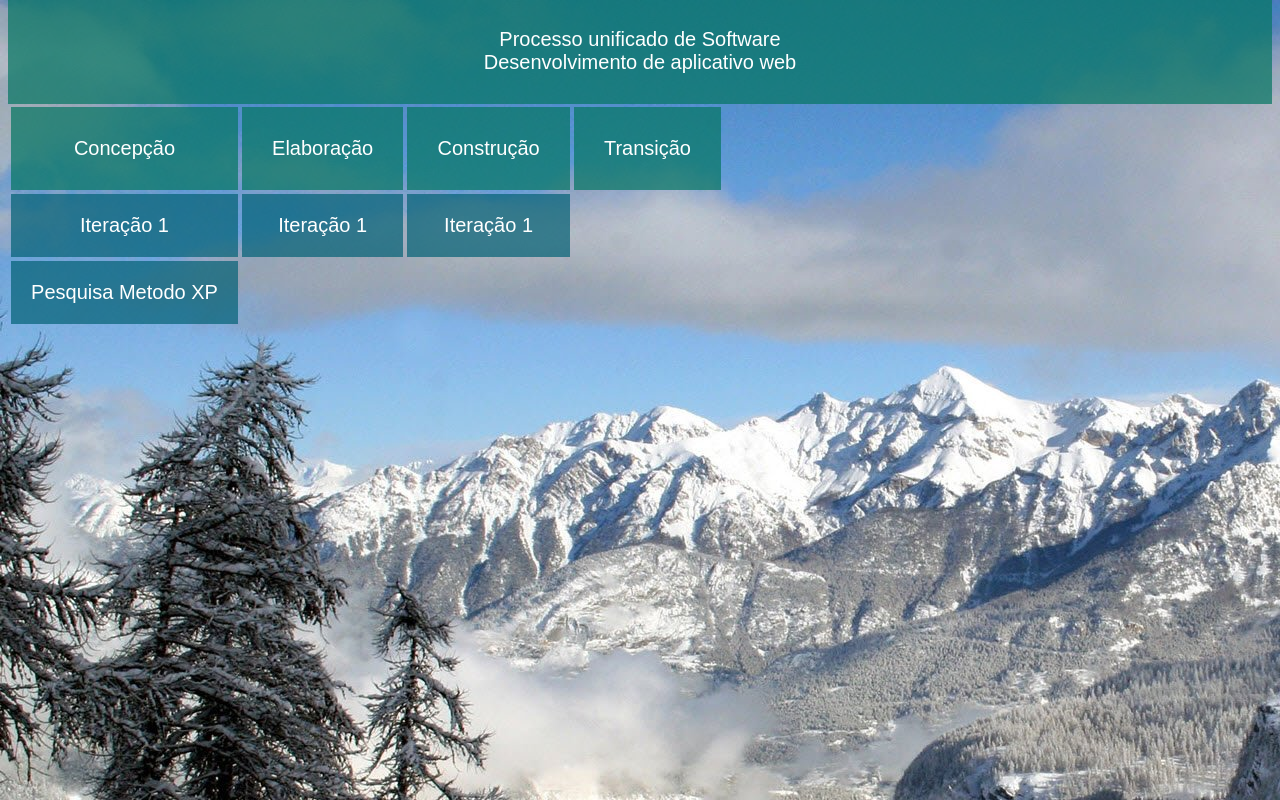
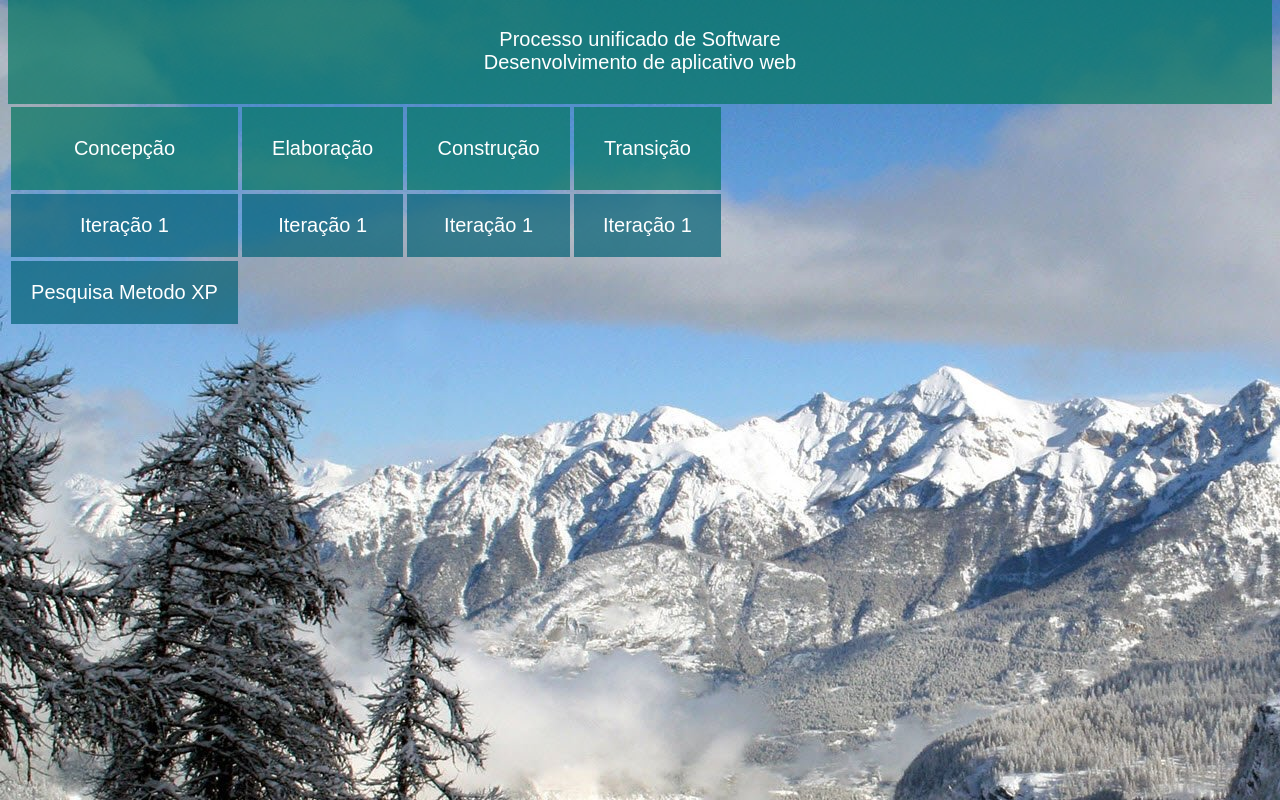
Before and after one commit to den-silva/Eng_Soft_II, a plain HTML site: page index.html in a window 1280 px wide. Drawn offline with Linux system fonts and the light colour scheme.

Commit message:
Update index.html

```diff
--- a/index.html
+++ b/index.html
@@ -51,12 +51,15 @@
                     </div>
                 </td>
                 <td>
-
-                        <div class="button" onmouseover="options()">
+                    <div class="button" onmouseover="options()">
                         <a href="https://trello.com/b/B3A9BPFu/construcao-i1" target = "_blank"> Iteração 1</a>
                     </div>
-
-
+                </td>
+                <td>
+                    <div class="button" onmouseover="options()">
+                        <a href="https://trello.com/b/D3vVv9U1/transicao-i1" target = "_blank"> Iteração 1</a>
+                    </div>
+                </td>
 
             </tr>
 
@@ -66,14 +69,10 @@
         <tr>
            </td>
             <td>
-
-                        <div class="button" onmouseover="options()">
-                        <a href="https://drive.google.com/file/d/12yHGI1Z0Yqp70EQWbDlbtfrjgP8guI5T/view" target = "_blank"> Pesquisa Metodo XP</a>
-                    </div>
-
-
+                <div class="button" onmouseover="options()">
+                    <a href="https://drive.google.com/file/d/12yHGI1Z0Yqp70EQWbDlbtfrjgP8guI5T/view" target = "_blank"> Pesquisa Metodo XP</a>
+                </div>
             </td>
-
         </tr>
         </table>
     </div>
```
